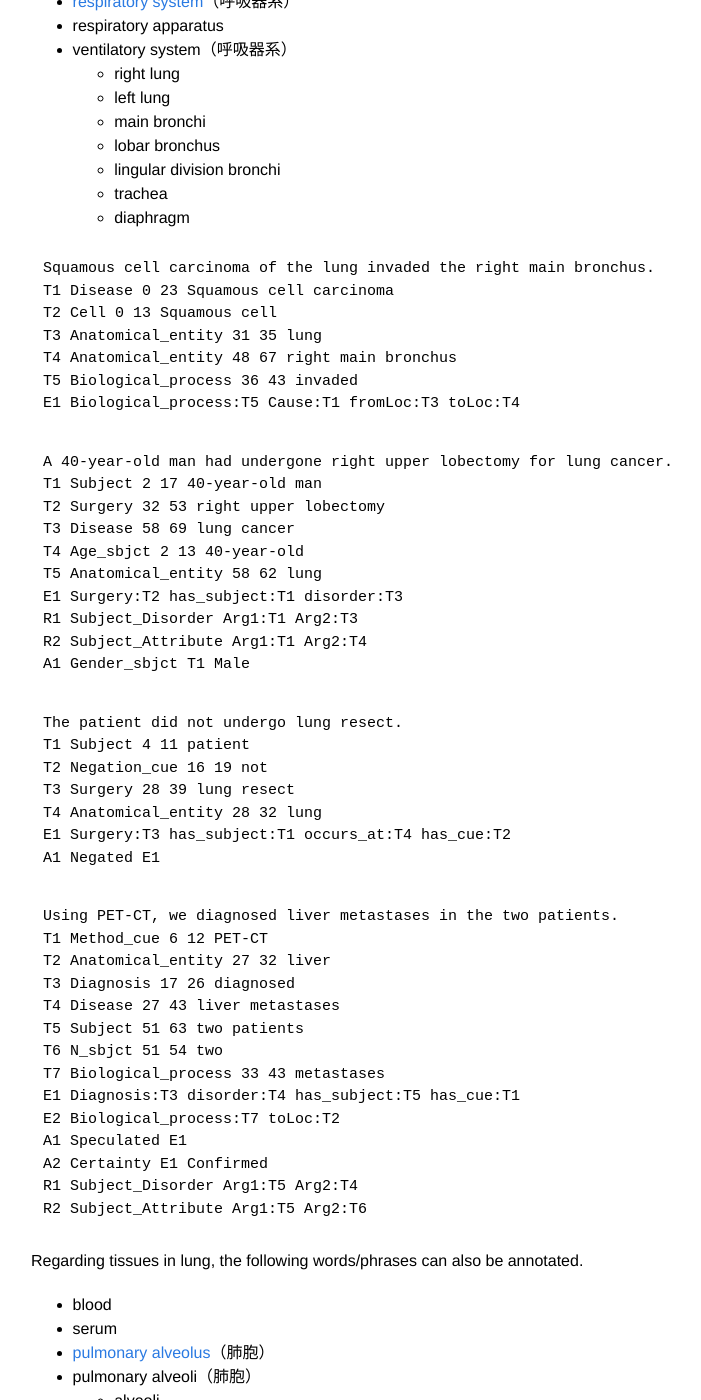
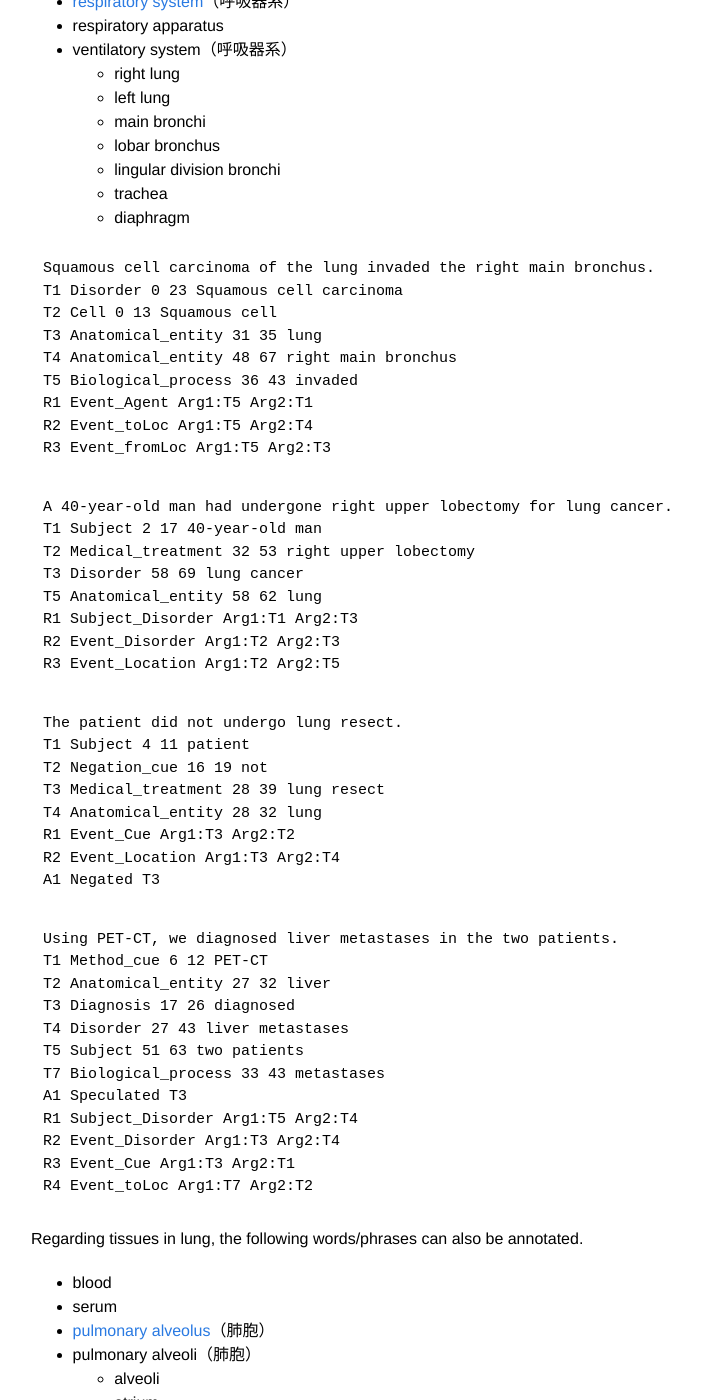
Before and after one commit to ezcatdb/clinicalcorpus-guidelines, a Jekyll site: the page built from _entity/Anatomical_entity.md, in a window 1280 px wide and 1400 px high, scrolled down 574 px. Shown: the whole window, without its empty margins (209-910 px from the left). Built offline with Jekyll 4.4.1, drawn with Linux system fonts in a browser that asks for light colours.

Commit message:
Update Anatomical_entity.md

```diff
--- a/_entity/Anatomical_entity.md
+++ b/_entity/Anatomical_entity.md
@@ -39,49 +39,48 @@ Regarding the organ, such as lung, the following words/phrases can also be annot
 
 ~~~ ann
 Squamous cell carcinoma of the lung invaded the right main bronchus.
-T1 Disease 0 23 Squamous cell carcinoma
+T1 Disorder 0 23 Squamous cell carcinoma
 T2 Cell 0 13 Squamous cell
 T3 Anatomical_entity 31 35 lung
 T4 Anatomical_entity 48 67 right main bronchus
 T5 Biological_process 36 43 invaded
-E1 Biological_process:T5 Cause:T1 fromLoc:T3 toLoc:T4
+R1 Event_Agent Arg1:T5 Arg2:T1
+R2 Event_toLoc Arg1:T5 Arg2:T4
+R3 Event_fromLoc Arg1:T5 Arg2:T3
 ~~~
 ~~~ ann
 A 40-year-old man had undergone right upper lobectomy for lung cancer.
 T1 Subject 2 17 40-year-old man
-T2 Surgery 32 53 right upper lobectomy
-T3 Disease 58 69 lung cancer
-T4 Age_sbjct 2 13 40-year-old
+T2 Medical_treatment 32 53 right upper lobectomy
+T3 Disorder 58 69 lung cancer
 T5 Anatomical_entity 58 62 lung
-E1 Surgery:T2 has_subject:T1 disorder:T3
 R1 Subject_Disorder Arg1:T1 Arg2:T3
-R2 Subject_Attribute Arg1:T1 Arg2:T4
-A1 Gender_sbjct T1 Male
+R2 Event_Disorder Arg1:T2 Arg2:T3
+R3 Event_Location Arg1:T2 Arg2:T5
 ~~~
 ~~~ ann
 The patient did not undergo lung resect.
 T1 Subject 4 11 patient
 T2 Negation_cue 16 19 not
-T3 Surgery 28 39 lung resect
+T3 Medical_treatment 28 39 lung resect
 T4 Anatomical_entity 28 32 lung
-E1 Surgery:T3 has_subject:T1 occurs_at:T4 has_cue:T2
-A1 Negated E1
+R1 Event_Cue Arg1:T3 Arg2:T2
+R2 Event_Location Arg1:T3 Arg2:T4
+A1 Negated T3
 ~~~
 ~~~ ann
 Using PET-CT, we diagnosed liver metastases in the two patients.
 T1 Method_cue 6 12 PET-CT
 T2 Anatomical_entity 27 32 liver
 T3 Diagnosis 17 26 diagnosed
-T4 Disease 27 43 liver metastases
+T4 Disorder 27 43 liver metastases
 T5 Subject 51 63 two patients
-T6 N_sbjct 51 54 two
 T7 Biological_process 33 43 metastases
-E1 Diagnosis:T3 disorder:T4 has_subject:T5 has_cue:T1
-E2 Biological_process:T7 toLoc:T2
-A1 Speculated E1
-A2 Certainty E1 Confirmed
+A1 Speculated T3
 R1 Subject_Disorder Arg1:T5 Arg2:T4
-R2 Subject_Attribute Arg1:T5 Arg2:T6
+R2 Event_Disorder Arg1:T3 Arg2:T4
+R3 Event_Cue Arg1:T3 Arg2:T1
+R4 Event_toLoc Arg1:T7 Arg2:T2
 ~~~
 
 Regarding tissues in lung, the following words/phrases can also be annotated.
```
